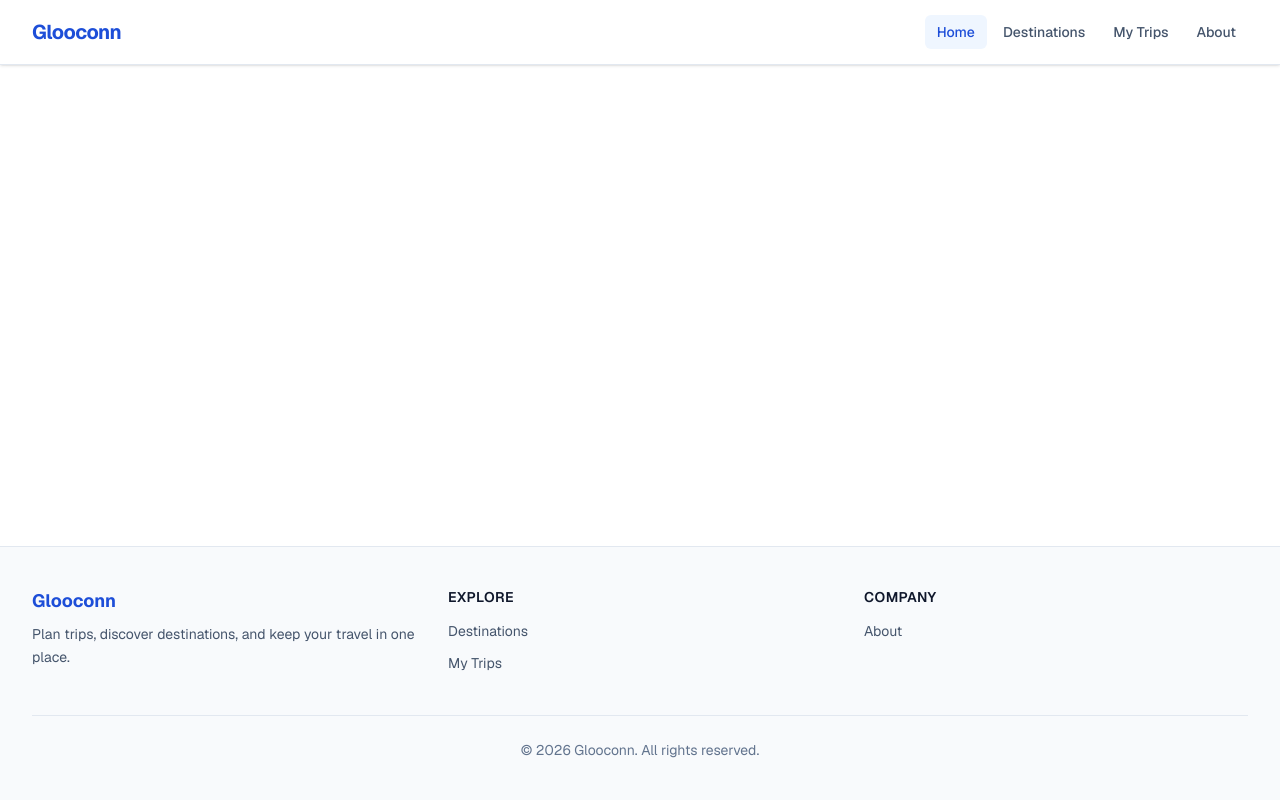
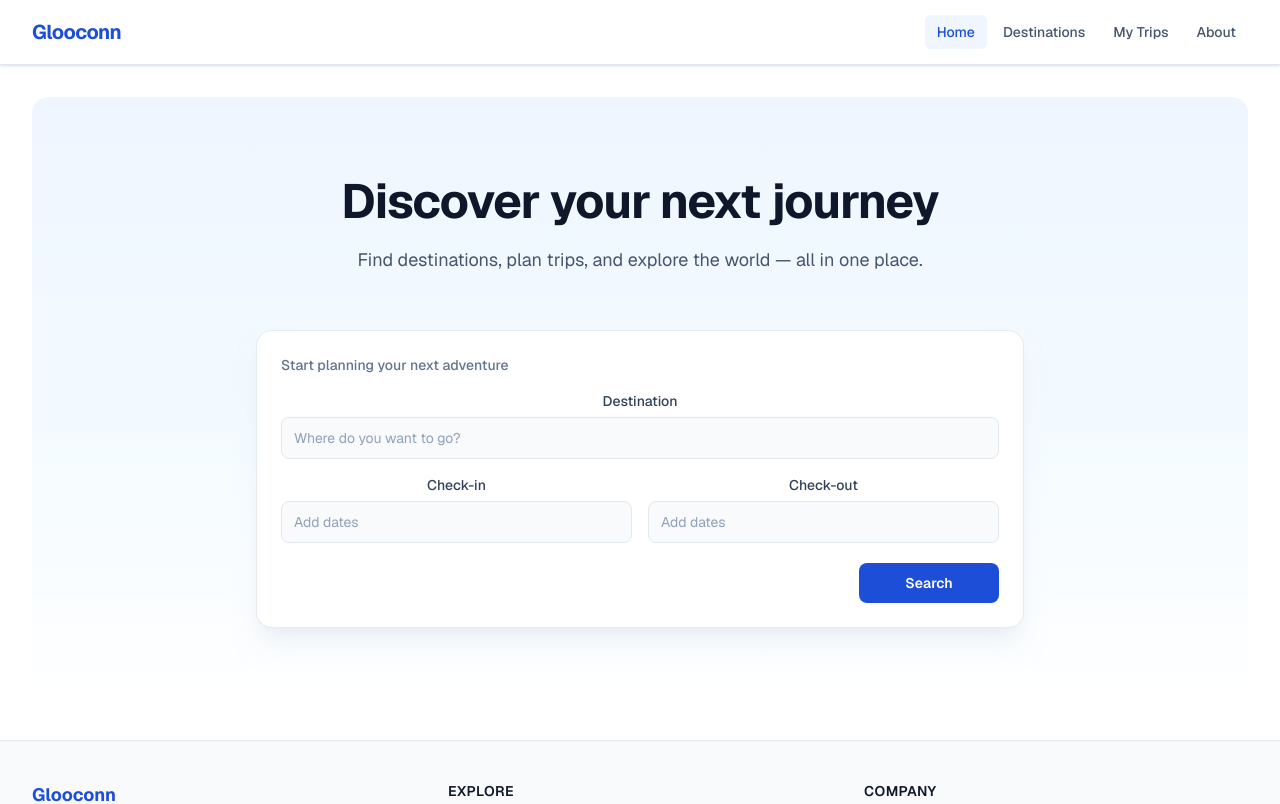
Before and after one commit to SDZLVA/Gloconn, a Next.js app: page / in a window 1280 px wide. Shown: the top 804 px of the page. Built offline with nearby package versions, Linux system fonts and the light colour scheme.

Commit message:
Add home page hero section with reusable search card.
Co-authored-by: Cursor <cursoragent@cursor.com>

```diff
--- a/app/page.tsx
+++ b/app/page.tsx
@@ -1,6 +1,13 @@
+import { HeroSection } from "@/components/home/HeroSection";
+
 /**
- * Home page — UI will be added in a later step.
+ * Home page — welcome hero with a search card (UI only for now).
  */
 export default function Home() {
-  return <div className="flex flex-1 flex-col" />;
+  return (
+    <HeroSection
+      title="Discover your next journey"
+      subtitle="Find destinations, plan trips, and explore the world — all in one place."
+    />
+  );
 }
--- /dev/null
+++ b/components/home/HeroSection.tsx
@@ -0,0 +1,45 @@
+import { SearchCard } from "@/components/ui/SearchCard";
+import { cn } from "@/lib/utils";
+
+type HeroSectionProps = {
+  title: string;
+  subtitle: string;
+  className?: string;
+};
+
+/**
+ * HeroSection — the large welcome area at the top of the home page.
+ *
+ * Contains a headline, subtitle, and the centered SearchCard.
+ * Pass different `title` and `subtitle` text if you reuse this on other pages.
+ */
+export function HeroSection({ title, subtitle, className }: HeroSectionProps) {
+  return (
+    <section
+      className={cn(
+        "relative flex flex-col items-center overflow-hidden rounded-2xl px-4 py-14 text-center sm:px-8 sm:py-16 lg:py-20",
+        className,
+      )}
+    >
+      {/* Soft travel-themed gradient behind the content */}
+      <div
+        className="pointer-events-none absolute inset-0 -z-10 bg-gradient-to-b from-brand-50 via-sky-50/80 to-transparent"
+        aria-hidden="true"
+      />
+
+      <div className="mx-auto flex max-w-3xl flex-col items-center gap-4 sm:gap-5">
+        <h1 className="text-3xl font-bold tracking-tight text-slate-900 sm:text-4xl lg:text-5xl">
+          {title}
+        </h1>
+        <p className="max-w-xl text-base leading-relaxed text-slate-600 sm:text-lg">
+          {subtitle}
+        </p>
+      </div>
+
+      {/* Search card sits below the text with generous spacing */}
+      <div className="mt-10 w-full sm:mt-12 lg:mt-14">
+        <SearchCard className="mx-auto" />
+      </div>
+    </section>
+  );
+}
--- /dev/null
+++ b/components/ui/Button.tsx
@@ -0,0 +1,35 @@
+import { cn } from "@/lib/utils";
+
+type ButtonProps = React.ButtonHTMLAttributes<HTMLButtonElement> & {
+  /** Visual style — "primary" is the main blue action button. */
+  variant?: "primary" | "secondary";
+};
+
+/**
+ * Button — a reusable styled button used across the app.
+ *
+ * Pass `type="button"` when the button is not submitting a form
+ * (prevents accidental page reloads).
+ */
+export function Button({
+  variant = "primary",
+  className,
+  children,
+  ...props
+}: ButtonProps) {
+  return (
+    <button
+      className={cn(
+        "inline-flex items-center justify-center rounded-lg px-5 py-2.5 text-sm font-semibold transition-colors focus-visible:outline focus-visible:outline-2 focus-visible:outline-offset-2 focus-visible:outline-brand-700 disabled:cursor-not-allowed disabled:opacity-60",
+        variant === "primary" &&
+          "bg-brand-700 text-white hover:bg-brand-800 active:bg-brand-800",
+        variant === "secondary" &&
+          "border border-slate-200 bg-white text-slate-700 hover:bg-slate-50",
+        className,
+      )}
+      {...props}
+    >
+      {children}
+    </button>
+  );
+}
--- /dev/null
+++ b/components/ui/InputField.tsx
@@ -0,0 +1,39 @@
+import { cn } from "@/lib/utils";
+
+type InputFieldProps = {
+  /** Matches the input's `id` — links the label to the field for accessibility. */
+  id: string;
+  label: string;
+  placeholder: string;
+  type?: string;
+  className?: string;
+};
+
+/**
+ * InputField — a labeled text input used in forms and search cards.
+ *
+ * This is UI only for now; wiring up search logic comes in a later task.
+ */
+export function InputField({
+  id,
+  label,
+  placeholder,
+  type = "text",
+  className,
+}: InputFieldProps) {
+  return (
+    <div className={cn("flex flex-col gap-1.5", className)}>
+      <label htmlFor={id} className="text-sm font-medium text-slate-700">
+        {label}
+      </label>
+      <input
+        id={id}
+        type={type}
+        placeholder={placeholder}
+        readOnly
+        className="w-full rounded-lg border border-slate-200 bg-slate-50 px-3 py-2.5 text-sm text-slate-900 placeholder:text-slate-400 focus:border-brand-700 focus:bg-white focus:outline-none focus:ring-2 focus:ring-brand-50"
+        aria-readonly="true"
+      />
+    </div>
+  );
+}
--- /dev/null
+++ b/components/ui/SearchCard.tsx
@@ -0,0 +1,58 @@
+import { Button } from "@/components/ui/Button";
+import { InputField } from "@/components/ui/InputField";
+import { cn } from "@/lib/utils";
+
+type SearchCardProps = {
+  className?: string;
+};
+
+/**
+ * SearchCard — the trip search panel on the home page hero.
+ *
+ * Shows destination and date fields plus a Search button.
+ * Fields are read-only for now; search logic will be added later.
+ */
+export function SearchCard({ className }: SearchCardProps) {
+  return (
+    <div
+      className={cn(
+        "w-full max-w-3xl rounded-2xl border border-slate-200/80 bg-white p-5 shadow-xl shadow-slate-200/50 sm:p-6",
+        className,
+      )}
+    >
+      <p className="mb-4 text-left text-sm font-medium text-slate-500">
+        Start planning your next adventure
+      </p>
+
+      <div className="grid gap-4 sm:grid-cols-2">
+        {/* Destination spans full width on all screen sizes */}
+        <InputField
+          id="search-destination"
+          label="Destination"
+          placeholder="Where do you want to go?"
+          className="sm:col-span-2"
+        />
+
+        <InputField
+          id="search-check-in"
+          label="Check-in"
+          type="text"
+          placeholder="Add dates"
+        />
+
+        <InputField
+          id="search-check-out"
+          label="Check-out"
+          type="text"
+          placeholder="Add dates"
+        />
+      </div>
+
+      <div className="mt-5 flex justify-end">
+        <Button type="button" className="w-full sm:w-auto sm:min-w-[140px]">
+          Search
+        </Button>
+      </div>
+    </div>
+  );
+}
```
